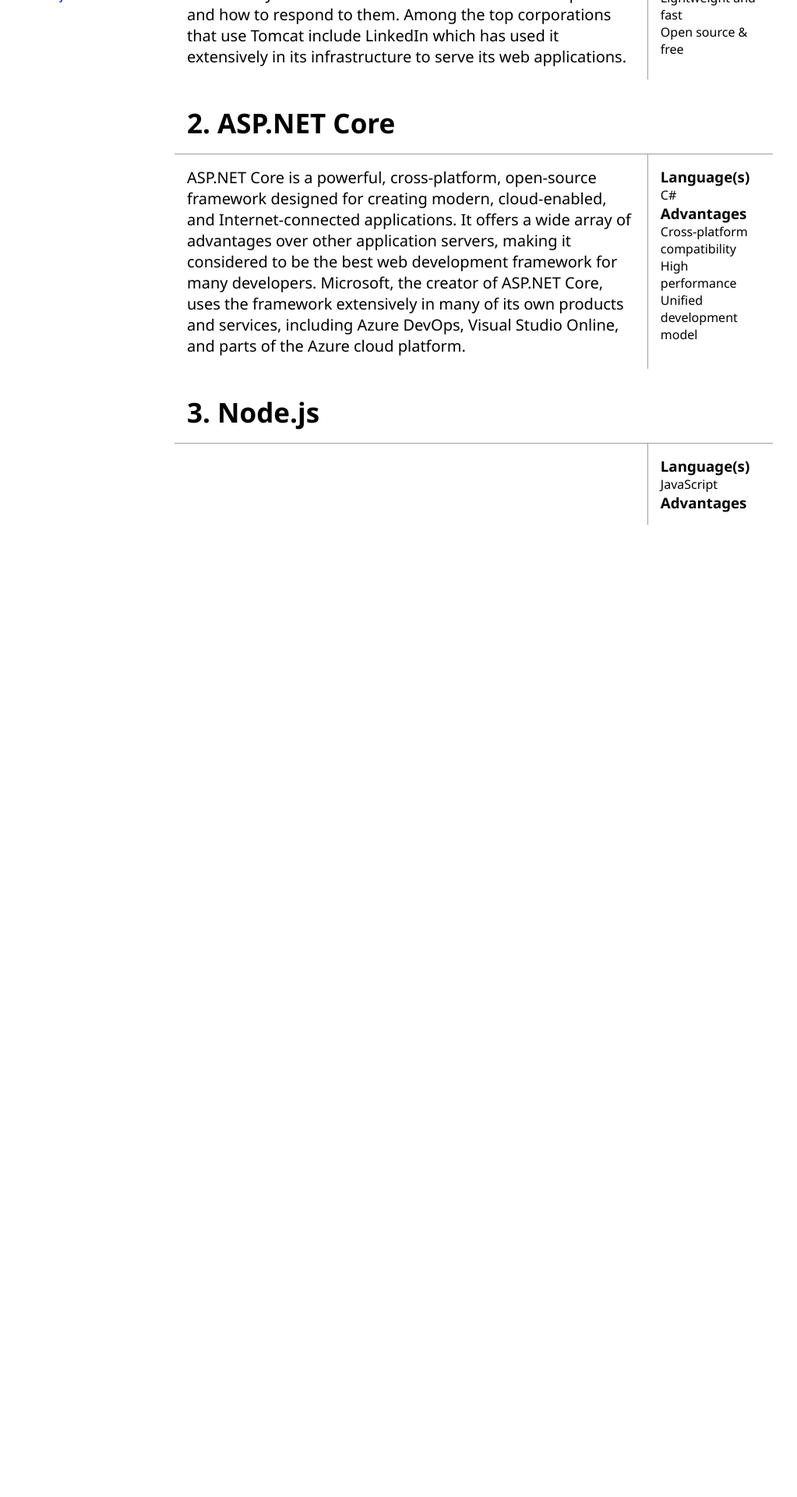
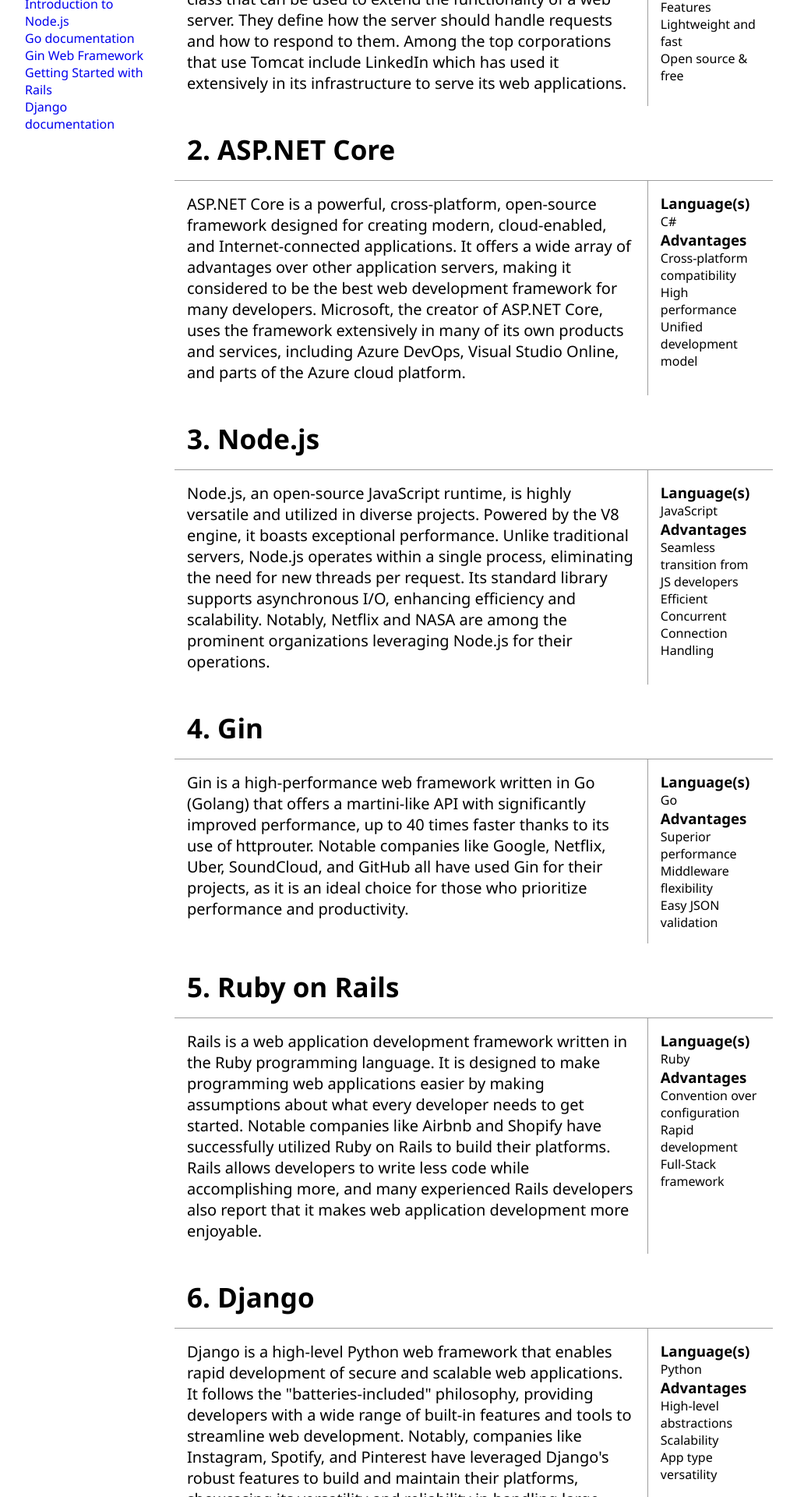
Before and after one commit to ZilongZhan/UF2-AA1, a React (Vite) app: page / in a window 1280 px wide. Shown: the part 340-2260 px from the top of the page at 78% size, without its empty margins (128-1151 px from the left). Before the commit the page ends 1029 px from the top, so only its background shows below. Built offline with nearby package versions, Linux system fonts and the light colour scheme.

Commit message:
feat: complete server list documentation

```diff
--- a/src/data/referencesCollection.js
+++ b/src/data/referencesCollection.js
@@ -14,4 +14,14 @@
     anchor:
       "https://nodejs.org/en/learn/getting-started/introduction-to-nodejs",
   },
+  { label: "Go documentation", anchor: "https://go.dev/doc/" },
+  { label: "Gin Web Framework", anchor: "https://gin-gonic.com/docs/" },
+  {
+    label: "Getting Started with Rails",
+    anchor: "https://guides.rubyonrails.org/getting_started.html",
+  },
+  {
+    label: "Django documentation",
+    anchor: "https://docs.djangoproject.com/en/5.0/",
+  },
 ];
--- a/src/data/serversCollection.js
+++ b/src/data/serversCollection.js
@@ -23,8 +23,45 @@
   },
   {
     label: "Node.js",
-    description: "",
+    description:
+      "Node.js, an open-source JavaScript runtime, is highly versatile and utilized in diverse projects. Powered by the V8 engine, it boasts exceptional performance. Unlike traditional servers, Node.js operates within a single process, eliminating the need for new threads per request. Its standard library supports asynchronous I/O, enhancing efficiency and scalability. Notably, Netflix and NASA are among the prominent organizations leveraging Node.js for their operations.",
     languages: ["JavaScript"],
-    advantages: [],
+    advantages: [
+      "Seamless transition from JS developers",
+      "Efficient Concurrent Connection Handling",
+    ],
+  },
+  {
+    label: "Gin",
+    description:
+      "Gin is a high-performance web framework written in Go (Golang) that offers a martini-like API with significantly improved performance, up to 40 times faster thanks to its use of httprouter. Notable companies like Google, Netflix, Uber, SoundCloud, and GitHub all have used Gin for their projects, as it is an ideal choice for those who prioritize performance and productivity.",
+    languages: ["Go"],
+    advantages: [
+      "Superior performance",
+      "Middleware flexibility",
+      "Easy JSON validation",
+    ],
+  },
+  {
+    label: "Ruby on Rails",
+    description:
+      "Rails is a web application development framework written in the Ruby programming language. It is designed to make programming web applications easier by making assumptions about what every developer needs to get started. Notable companies like Airbnb and Shopify have successfully utilized Ruby on Rails to build their platforms. Rails allows developers to write less code while accomplishing more, and many experienced Rails developers also report that it makes web application development more enjoyable.",
+    languages: ["Ruby"],
+    advantages: [
+      "Convention over configuration",
+      "Rapid development",
+      "Full-Stack framework",
+    ],
+  },
+  {
+    label: "Django",
+    description:
+      'Django is a high-level Python web framework that enables rapid development of secure and scalable web applications. It follows the "batteries-included" philosophy, providing developers with a wide range of built-in features and tools to streamline web development. Notably, companies like Instagram, Spotify, and Pinterest have leveraged Django\'s robust features to build and maintain their platforms, showcasing its versatility and reliability in handling large-scale applications.',
+    languages: ["Python"],
+    advantages: [
+      "High-level abstractions",
+      "Scalability",
+      "App type versatility",
+    ],
   },
 ];
```
